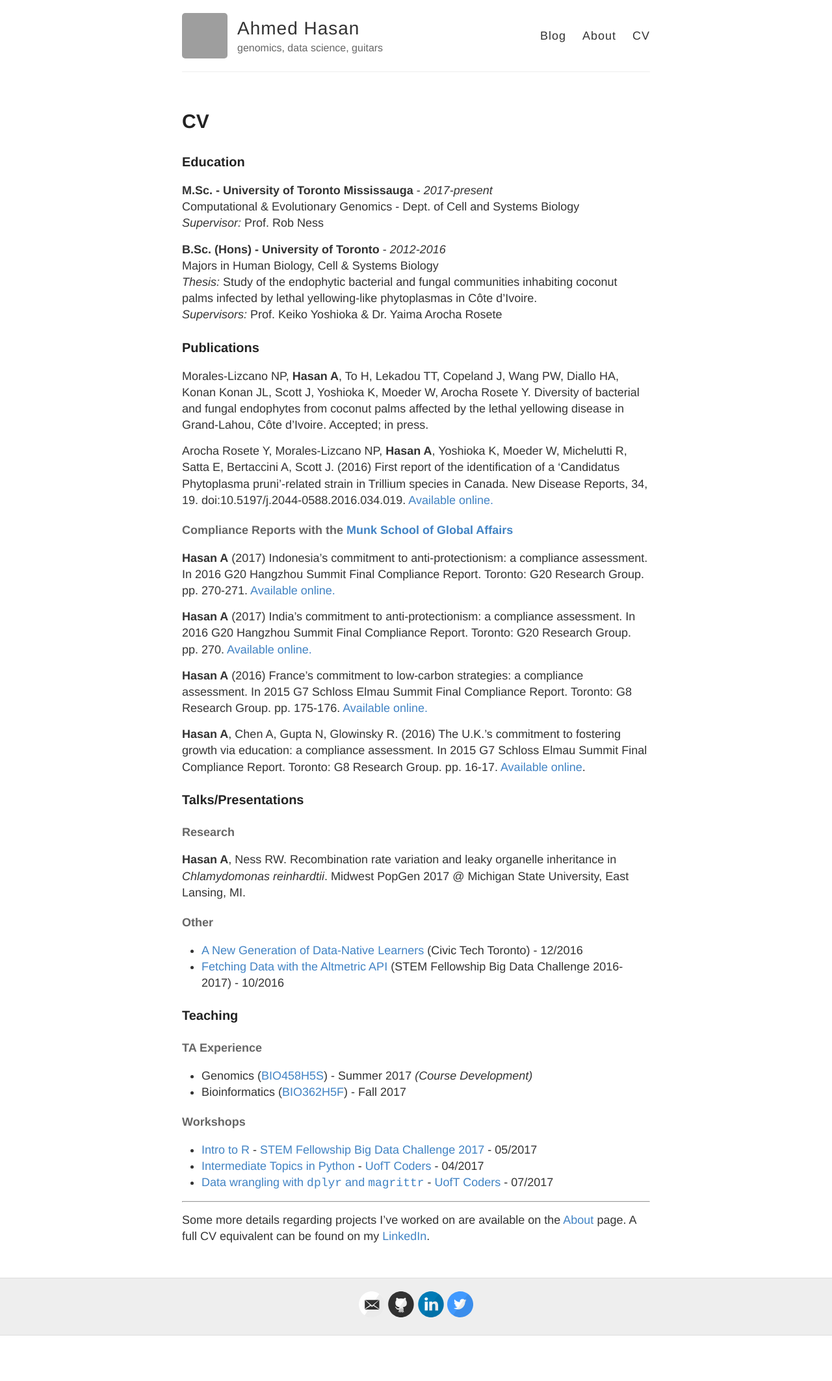
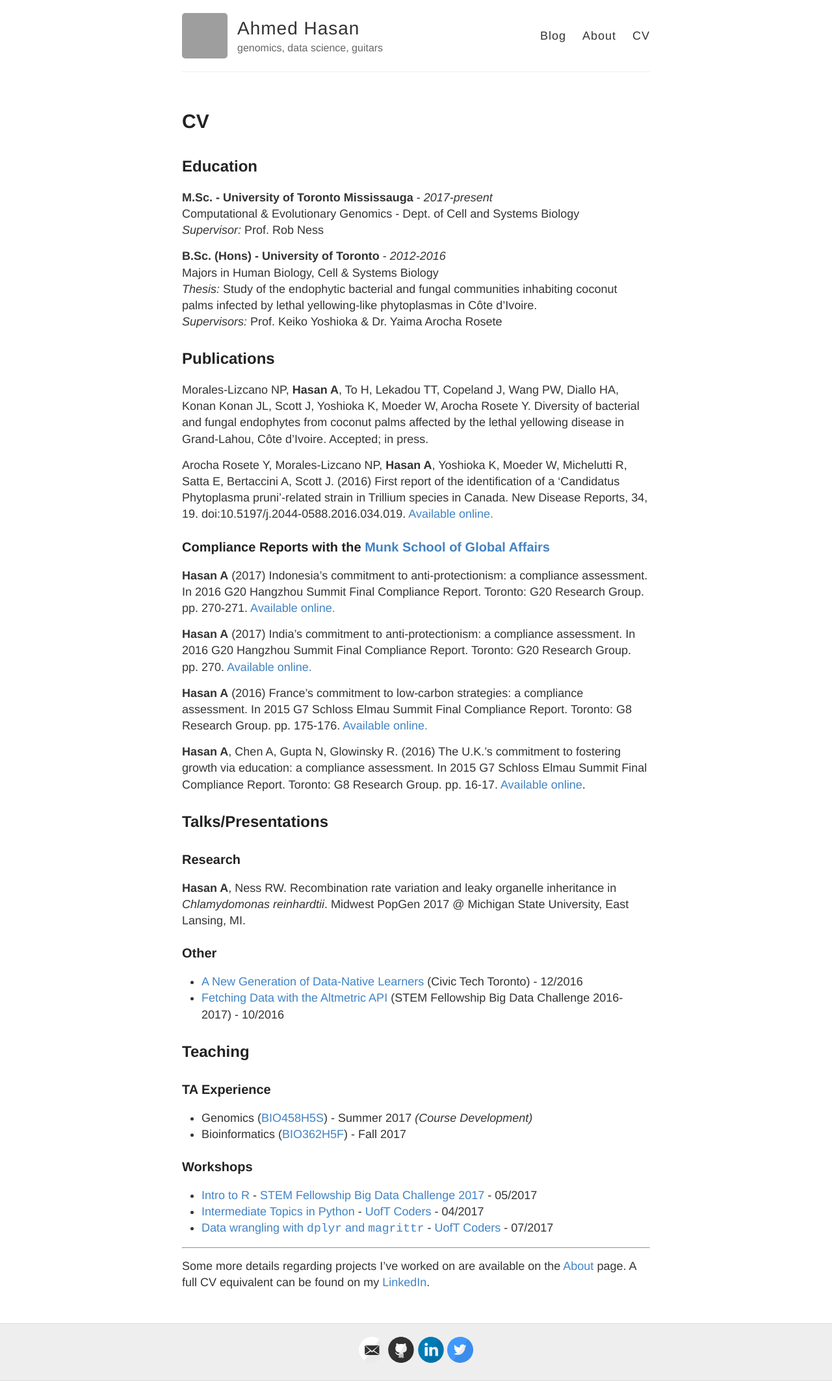
Before and after one commit to aays/site_old, a Jekyll site: the page built from cv.md, in a window 1280 px wide. Shown: the whole page at 65% size. Built offline with Jekyll 4.4.1, drawn with Linux system fonts in a browser that asks for light colours; before the commit the page ends 2056 px from its top, so only the background shows below that; grey boxes are pictures that could not be loaded.

Commit message:
Update cv.md

```diff
--- a/cv.md
+++ b/cv.md
@@ -5,7 +5,7 @@ permalink: /cv/
 published: true
 ---
 
-### Education
+## Education
 **M.Sc. - University of Toronto Mississauga** - *2017-present*<br>
 Computational & Evolutionary Genomics - Dept. of Cell and Systems Biology<br>
 _Supervisor:_ Prof. Rob Ness
@@ -15,12 +15,12 @@ Majors in Human Biology, Cell & Systems Biology<br>
 _Thesis:_ Study of the endophytic bacterial and fungal communities inhabiting coconut palms infected by lethal yellowing-like phytoplasmas in Côte d’Ivoire.<br>
 _Supervisors:_ Prof. Keiko Yoshioka & Dr. Yaima Arocha Rosete
 
-### Publications
+## Publications
 Morales-Lizcano NP, **Hasan A**, To H, Lekadou TT, Copeland J, Wang PW, Diallo HA, Konan Konan JL, Scott J, Yoshioka K, Moeder W, Arocha Rosete Y. Diversity of bacterial and fungal endophytes from coconut palms affected by the lethal yellowing disease in Grand-Lahou, Côte d’Ivoire. Accepted; in press.
 
 Arocha Rosete Y, Morales-Lizcano NP, **Hasan A**, Yoshioka K, Moeder W, Michelutti R, Satta E, Bertaccini A, Scott J. (2016) First report of the identification of a ‘Candidatus Phytoplasma pruni’-related strain in Trillium species in Canada. New Disease Reports, 34, 19. doi:10.5197/j.2044-0588.2016.034.019. [Available online.](https://www.ndrs.org.uk/article.php?id=034019#)
 
-#### Compliance Reports with the [Munk School of Global Affairs](http://munkschool.utoronto.ca)
+### Compliance Reports with the [Munk School of Global Affairs](http://munkschool.utoronto.ca)
 
 **Hasan A** (2017) Indonesia's commitment to anti-protectionism: a compliance assessment. In 2016 G20 Hangzhou Summit Final Compliance Report. Toronto: G20 Research Group. pp. 270-271. [Available online.](http://www.g20.utoronto.ca/compliance/2016hangzhou-final/2016-g20-final-compliance.pdf)
 
@@ -30,25 +30,25 @@ Arocha Rosete Y, Morales-Lizcano NP, **Hasan A**, Yoshioka K, Moeder W, Michelut
 
 **Hasan A**, Chen A, Gupta N, Glowinsky R. (2016) The U.K.’s commitment to fostering growth via education: a compliance assessment. In 2015 G7 Schloss Elmau Summit Final Compliance Report. Toronto: G8 Research Group. pp. 16-17. [Available online](http://www.g8.utoronto.ca/evaluations/2015compliance-final/index.html).
 
-### Talks/Presentations
+## Talks/Presentations
 
-#### Research
+### Research
 
 **Hasan A**, Ness RW. Recombination rate variation and leaky organelle inheritance in _Chlamydomonas reinhardtii_. Midwest PopGen 2017 @ Michigan State University, East Lansing, MI.
 
-#### Other
+### Other
 
 - [A New Generation of Data-Native Learners](https://www.youtube.com/watch?v=yhOrvPaNqRY) (Civic Tech Toronto) - 12/2016
 - [Fetching Data with the Altmetric API](https://www.youtube.com/watch?v=k981sK4ODWI) (STEM Fellowship Big Data Challenge 2016-2017) - 10/2016
 
-### Teaching
+## Teaching
 
-#### TA Experience
+### TA Experience
 
 - Genomics ([BIO458H5S](https://student.utm.utoronto.ca/calendar/course_detail.pl?Depart=3&Course=BIO458H5)) - Summer 2017 _(Course Development)_
 - Bioinformatics ([BIO362H5F](https://student.utm.utoronto.ca/calendar/course_detail.pl?Depart=3&Course=BIO362H5)) - Fall 2017
 
-#### Workshops
+### Workshops
 
 - [Intro to R](https://www.youtube.com/watch?v=z_irkhAErvc) - [STEM Fellowship Big Data Challenge 2017](https://bigdatachallenge.github.io) - 05/2017
 - [Intermediate Topics in Python](https://www.youtube.com/watch?v=33Pgx0DlNmo&t=1419s) - [UofT Coders](uoftcoders.github.io) - 04/2017
```
